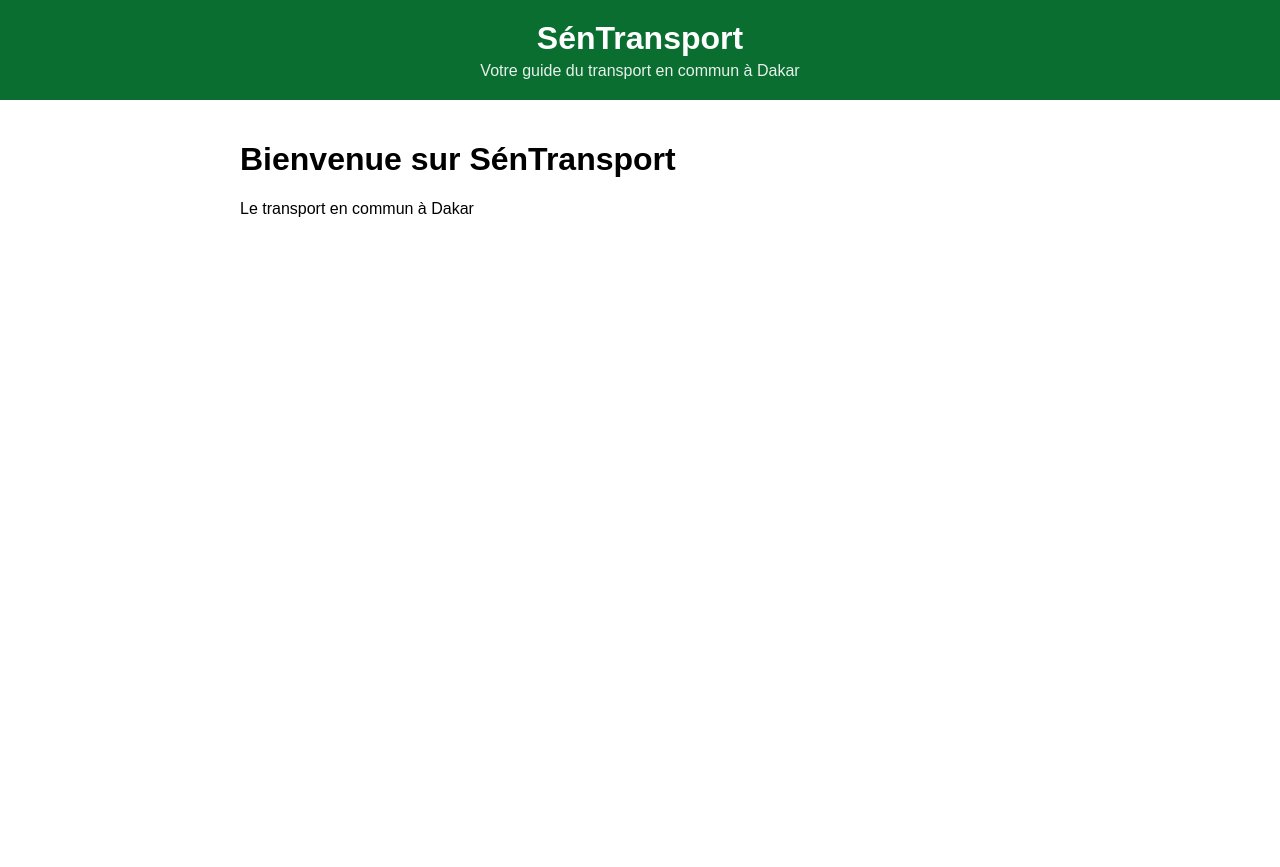
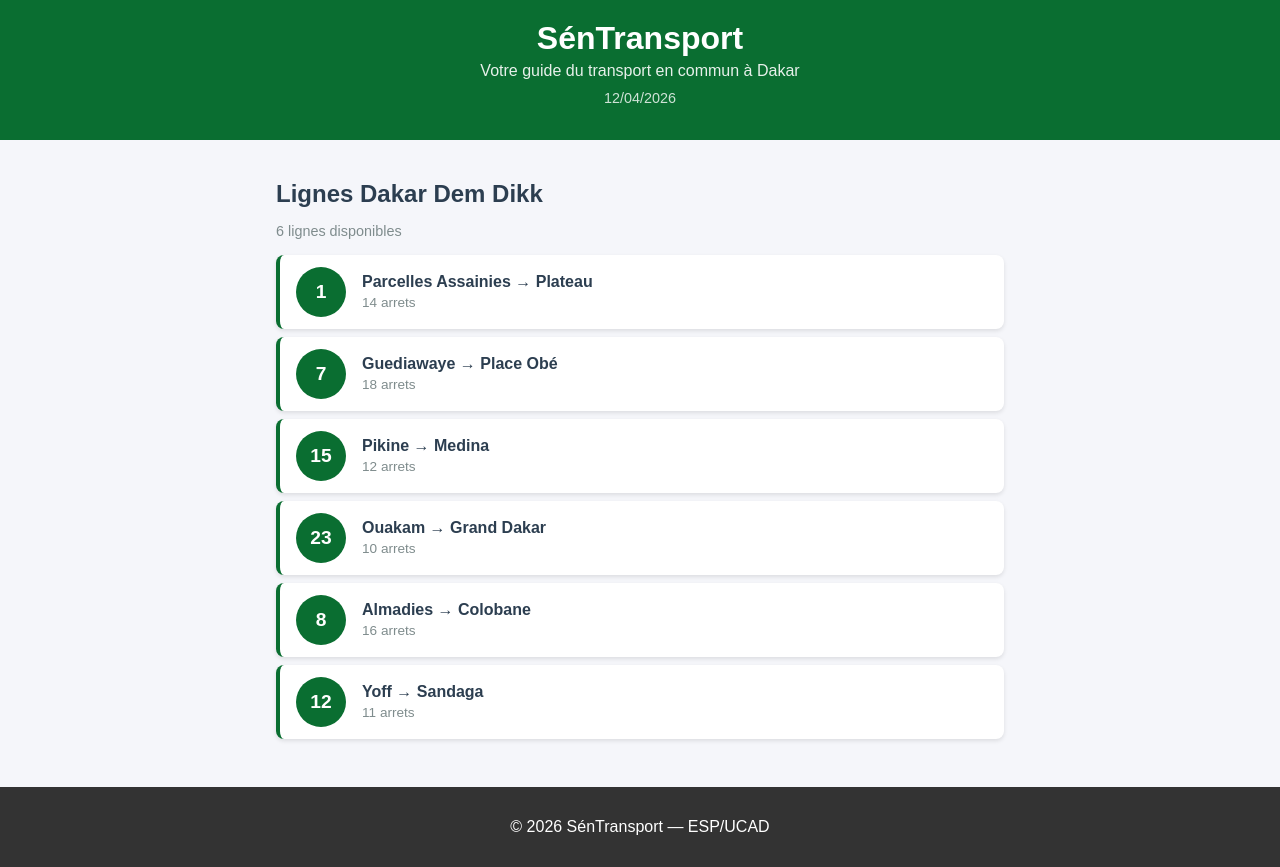
Before and after one commit to amadousy-2310/sentransport, a React (Create React App) app: page / in a window 1280 px wide. Before the commit the page ends 800 px from the top, so only its background shows below. Built offline with nearby package versions, Linux system fonts and the light colour scheme.

Commit message:
Lab 2 : composants statiques LigneBus et ListeLignes

```diff
--- a/src/App.css
+++ b/src/App.css
@@ -1,10 +1,22 @@
 .App {
   font-family: Arial, sans-serif;
   min-height: 100vh;
+  background-color: #f5f6fa;
+  display: flex;
+  flex-direction: column;
 }
 
 .contenu {
   padding: 20px;
   max-width: 800px;
   margin: 0 auto;
+  width: 100%;
+  box-sizing: border-box;
+  flex: 1;
 }
+
+@media (max-width: 600px) {
+  .contenu {
+    padding: 12px;
+  }
+}
--- a/src/App.js
+++ b/src/App.js
@@ -1,14 +1,25 @@
 import './App.css';
 import Header from './Header';
+import ListeLignes from './ListeLignes';
+import Footer from './Footer';
 
 function App() {
+  const lignes = [
+    { id: 1, numero: "1", depart: "Parcelles Assainies", arrivee: "Plateau", arrets: 14 },
+    { id: 2, numero: "7", depart: "Guediawaye", arrivee: "Place Obé", arrets: 18 },
+    { id: 3, numero: "15", depart: "Pikine", arrivee: "Medina", arrets: 12 },
+    { id: 4, numero: "23", depart: "Ouakam", arrivee: "Grand Dakar", arrets: 10 },
+    { id: 5, numero: "8", depart: "Almadies", arrivee: "Colobane", arrets: 16 },
+    { id: 6, numero: "12", depart: "Yoff", arrivee: "Sandaga", arrets: 11 },
+  ];
+
   return (
     <div className="App">
       <Header />
-      <div className="contenu">
-        <h1>Bienvenue sur SénTransport</h1>
-        <p>Le transport en commun à Dakar</p>
-      </div>
+      <main className="contenu">
+        <ListeLignes lignes={lignes} />
+      </main>
+      <Footer />
     </div>
   );
 }
--- /dev/null
+++ b/src/Footer.css
@@ -0,0 +1,7 @@
+.footer {
+  background-color: #333;
+  color: white;
+  text-align: center;
+  padding: 15px;
+  margin-top: 20px;
+}
--- /dev/null
+++ b/src/Footer.js
@@ -0,0 +1,11 @@
+import './Footer.css';
+
+function Footer() {
+  return (
+    <footer className="footer">
+      <p>© 2026 SénTransport — ESP/UCAD</p>
+    </footer>
+  );
+}
+
+export default Footer;
--- a/src/Header.css
+++ b/src/Header.css
@@ -15,3 +15,8 @@
   font-size: 1rem;
   opacity: 0.9;
 }
+.header-date {
+  margin-top: 10px;
+  font-size: 0.9rem;
+  opacity: 0.8;
+}
--- a/src/Header.js
+++ b/src/Header.js
@@ -1,12 +1,15 @@
 import './Header.css';
 
 function Header() {
+  const today = new Date().toLocaleDateString('fr-FR');
+
   return (
     <header className="header">
       <h1 className="header-titre">SénTransport</h1>
       <p className="header-soustitre">
         Votre guide du transport en commun à Dakar
       </p>
+      <p className="header-date">{today}</p>
     </header>
   );
 }
--- /dev/null
+++ b/src/LigneBus.css
@@ -0,0 +1,49 @@
+.ligne-bus {
+  display: flex;
+  align-items: center;
+  padding: 12px 16px;
+  margin: 8px 0;
+  background-color: #ffffff;
+  border-radius: 8px;
+  border-left: 4px solid #0a6e31;
+  box-shadow: 0 2px 4px rgba(0, 0, 0, 0.1);
+  cursor: pointer;
+  transition: transform 0.2s, box-shadow 0.2s;
+}
+
+.ligne-bus:hover {
+  transform: translateX(4px);
+  box-shadow: 0 4px 8px rgba(0, 0, 0, 0.15);
+}
+
+.ligne-numero {
+  background-color: #0a6e31;
+  color: white;
+  font-weight: bold;
+  font-size: 1.2rem;
+  width: 50px;
+  height: 50px;
+  border-radius: 50%;
+  display: flex;
+  align-items: center;
+  justify-content: center;
+  margin-right: 16px;
+  flex-shrink: 0;
+}
+
+.ligne-info {
+  display: flex;
+  flex-direction: column;
+}
+
+.ligne-trajet {
+  font-size: 1rem;
+  font-weight: 600;
+  color: #2c3e50;
+}
+
+.ligne-arrets {
+  font-size: 0.85rem;
+  color: #7f8c8d;
+  margin-top: 4px;
+}
--- /dev/null
+++ b/src/LigneBus.js
@@ -0,0 +1,17 @@
+import './LigneBus.css';
+
+function LigneBus({ numero, depart, arrivee, arrets }) {
+  return (
+    <div className="ligne-bus">
+      <div className="ligne-numero">{numero}</div>
+      <div className="ligne-info">
+        <span className="ligne-trajet">
+          {depart} → {arrivee}
+        </span>
+        <span className="ligne-arrets">{arrets} arrets</span>
+      </div>
+    </div>
+  );
+}
+
+export default LigneBus;
--- /dev/null
+++ b/src/ListeLignes.css
@@ -0,0 +1,15 @@
+.liste-lignes {
+  padding: 0 16px;
+}
+
+.liste-titre {
+  font-size: 1.5rem;
+  color: #2c3e50;
+  margin-bottom: 8px;
+}
+
+.liste-description {
+  color: #7f8c8d;
+  margin-bottom: 16px;
+  font-size: 0.9rem;
+}
--- /dev/null
+++ b/src/ListeLignes.js
@@ -0,0 +1,24 @@
+import LigneBus from './LigneBus';
+import './ListeLignes.css';
+
+function ListeLignes({ lignes }) {
+  return (
+    <div className="liste-lignes">
+      <h2 className="liste-titre">Lignes Dakar Dem Dikk</h2>
+      <p className="liste-description">
+        {lignes.length} lignes disponibles
+      </p>
+      {lignes.map(ligne => (
+        <LigneBus
+          key={ligne.id}
+          numero={ligne.numero}
+          depart={ligne.depart}
+          arrivee={ligne.arrivee}
+          arrets={ligne.arrets}
+        />
+      ))}
+    </div>
+  );
+}
+
+export default ListeLignes;
```
Also changed, not shown: src/Tableau.js (added, +19 -0 lines), src/User.js (added, +10 -0 lines), 1 other file (tests, documents, lock files or other folders).
